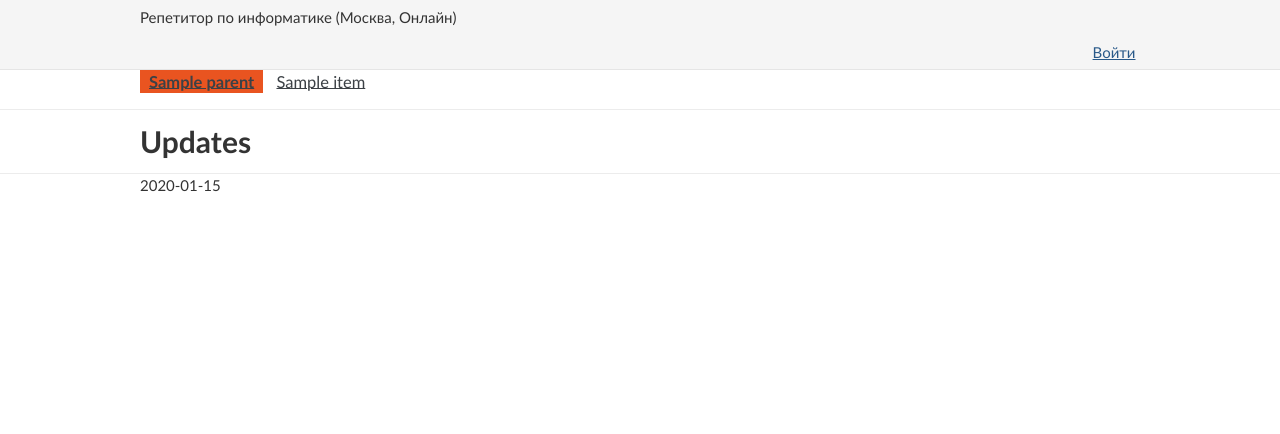
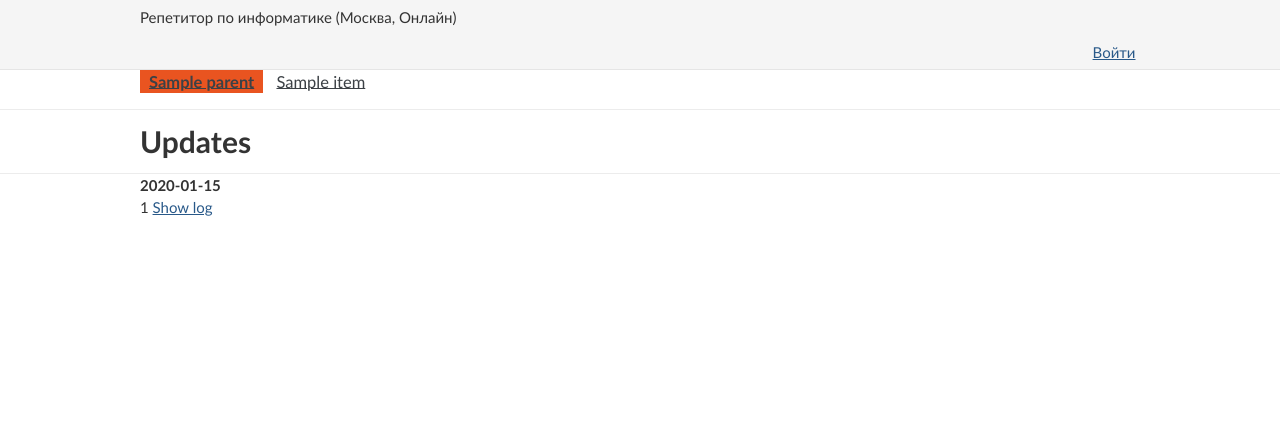
Before and after one commit to keyeMyria/api, a Python web app: template src/core/jinja2/core_updates.jinja in a window 1280 px wide. Shown: the top 434 px of the page. Run offline with Jinja, Linux system fonts and the light colour scheme; the template is opened without the code that fills it: most values are stand-ins (such as "Sample title", 1, 10 or a date in 2020); some libraries are stand-ins or nearby versions.

Commit message:
updates template

```diff
--- a/src/core/jinja2/core_updates.jinja
+++ b/src/core/jinja2/core_updates.jinja
@@ -17,10 +17,21 @@
 
 {% block content %}
 <div class="pad-sm">
-  {% for update in updates %}
-	{{update}}
-  {% else %}
-	No updates
-  {% endfor %}
+  <div class="updates">
+	{% for update in updates %}
+	  <div>
+		<b>{{update}}</b><br/>
+		<time class="timeago" datetime="{{update.length}}">{{update.length}}</time>
+		<a class="log" href="#">Show log</a>
+		<div class="hidden">
+		  <pre>
+			{{update.log}}
+		  </pre>
+		</div>
+	  </div>
+	{% else %}
+	  No updates
+	{% endfor %}
+  </div>
 </div>
 {% endblock %}
```
Also changed, not shown: src/core/models.py (+10 -0 lines).
